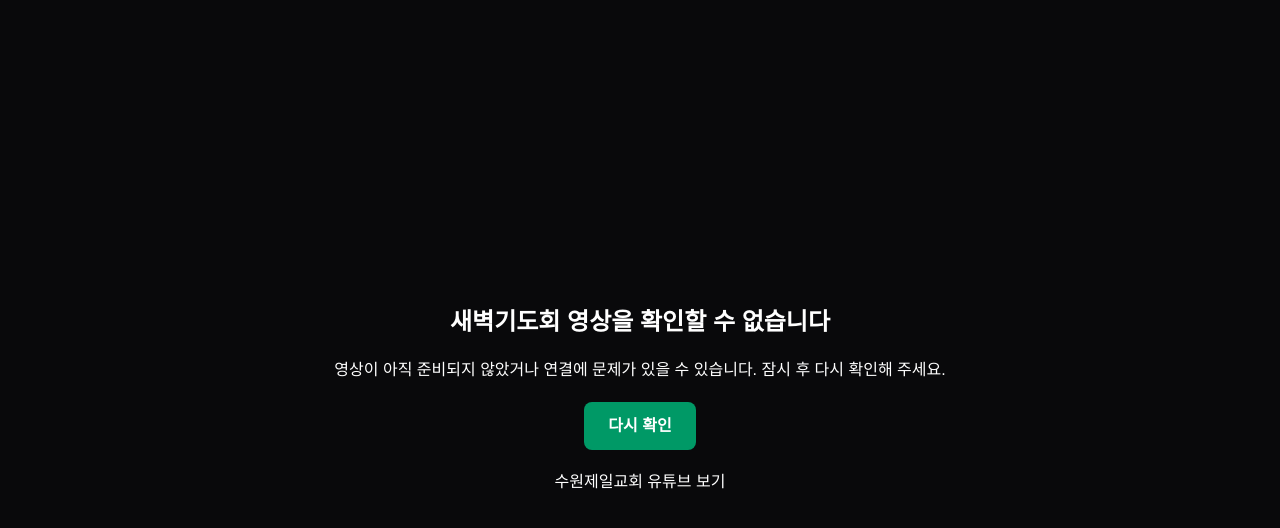
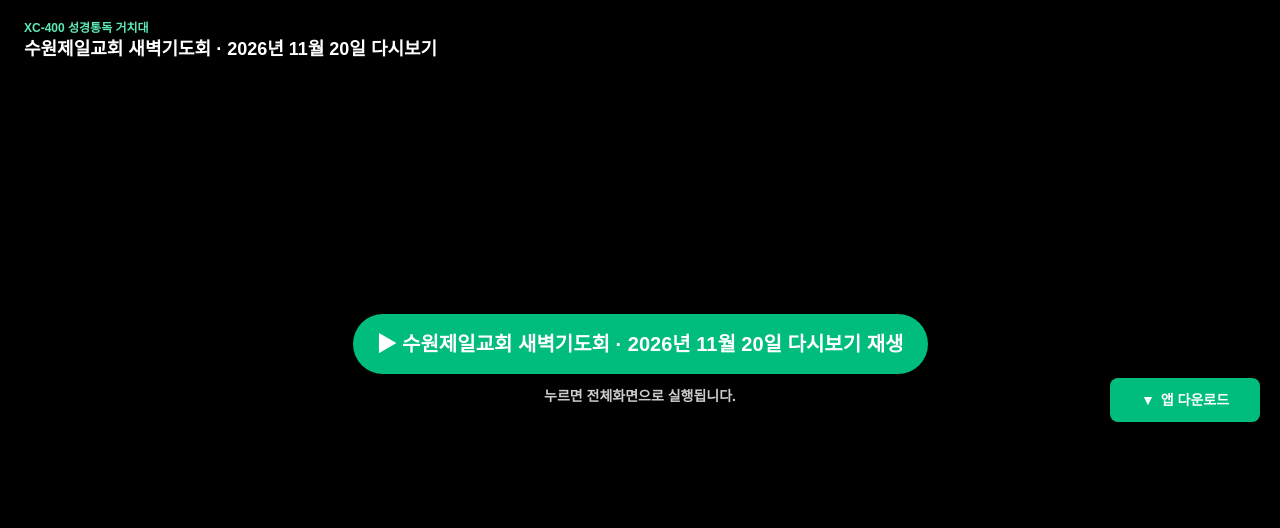
Before and after one commit to donfsucha/man-yage-uri, a Next.js app: page /l/suwon in a window 1280 px wide. Shown: the top 528 px of the page. Built offline with nearby package versions, Linux system fonts and the light colour scheme; no server answers.

Commit message:
Show dated Suwon dawn replay if today's source is unavailable

```diff
--- a/src/app/l/suwon/page.tsx
+++ b/src/app/l/suwon/page.tsx
@@ -1,28 +1,34 @@
-import { findLatestSuwonStream, findTodaySuwonWorship, suwonFeedUrl, suwonStreamsUrl } from "@/lib/xcan/suwon-worship";
+import {
+  chooseSuwonWorship, findDatedSuwonFeedWorship, findLatestSuwonStream, parseSuwonWatchWorship,
+  suwonFeedUrl, suwonStreamsUrl, suwonWorshipTitle, verifiedSuwonReplay,
+} from "@/lib/xcan/suwon-worship";
 import SuwonPlayer from "../../suwon/suwon-player";
 
 export const dynamic = "force-dynamic";
 
+async function fetchSource(url: string): Promise<string> {
+  try {
+    const response = await fetch(url, { cache: "no-store", signal: AbortSignal.timeout(5000) });
+    return response.ok ? await response.text() : "";
+  } catch {
+    return "";
+  }
+}
+
 export default async function SuwonWorshipPage() {
-  let videoUrl: string | null = null;
-  try {
-    const response = await fetch(suwonStreamsUrl, { cache: "no-store", signal: AbortSignal.timeout(10000) });
-    if (response.ok) videoUrl = findLatestSuwonStream(await response.text());
-  } catch {
-    // Fall back to the channel feed if the streams page is unavailable.
-  }
-  if (!videoUrl) {
-    try {
-      const response = await fetch(suwonFeedUrl, { cache: "no-store", signal: AbortSignal.timeout(10000) });
-      if (response.ok) videoUrl = findTodaySuwonWorship(await response.text());
-    } catch {
-      // Show a retry option when YouTube is unavailable.
-    }
-  }
-  if (videoUrl) return (
+  const [streams, feed] = await Promise.all([fetchSource(suwonStreamsUrl), fetchSource(suwonFeedUrl)]);
+  const now = new Date();
+  const stream = findLatestSuwonStream(streams);
+  const candidateId = stream ? new URL(stream).searchParams.get("v") : null;
+  const feedWorship = findDatedSuwonFeedWorship(feed, now);
+  const streamWorship = candidateId
+    ? parseSuwonWatchWorship(await fetchSource(`https://www.youtube.com/watch?v=${candidateId}`), candidateId)
+    : null;
+  const worship = chooseSuwonWorship([streamWorship, feedWorship, verifiedSuwonReplay], now);
+  if (worship) return (
     <>
       <script dangerouslySetInnerHTML={{ __html: "if (window.AndroidBot) window.xcanFullscreenClickBound = true;" }} />
-      <SuwonPlayer videoId={new URL(videoUrl).searchParams.get("v")!} />
+      <SuwonPlayer videoId={worship.videoId} title={suwonWorshipTitle(worship, now)} />
     </>
   );
 
@@ -30,7 +36,7 @@ export default async function SuwonWorshipPage() {
     <main className="flex min-h-screen flex-col items-center justify-center gap-5 bg-zinc-950 p-6 text-center text-white">
       <h1 className="text-2xl font-bold">새벽기도회 영상을 확인할 수 없습니다</h1>
       <p>영상이 아직 준비되지 않았거나 연결에 문제가 있을 수 있습니다. 잠시 후 다시 확인해 주세요.</p>
-      <a className="rounded-lg bg-emerald-600 px-6 py-3 font-bold" href="/suwon">다시 확인</a>
+      <a className="rounded-lg bg-emerald-600 px-6 py-3 font-bold" href="/l/suwon">다시 확인</a>
       <a className="underline" href="https://www.youtube.com/@SuwonJeilCh/streams">수원제일교회 유튜브 보기</a>
     </main>
   );
```
